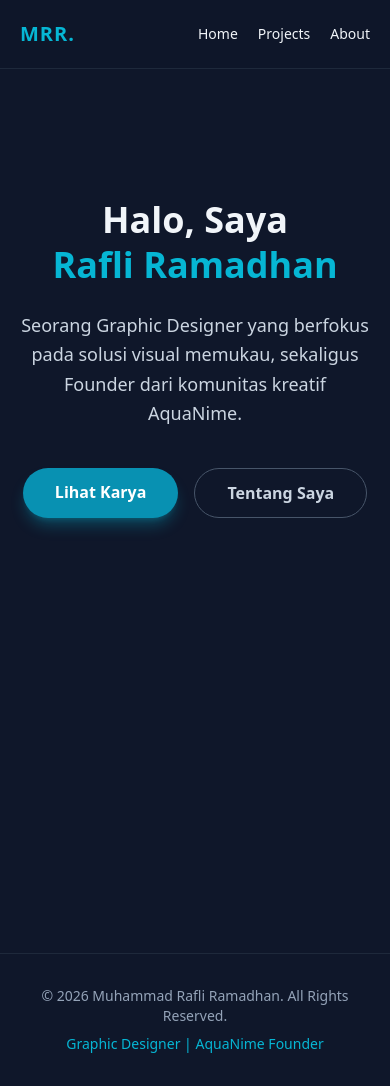
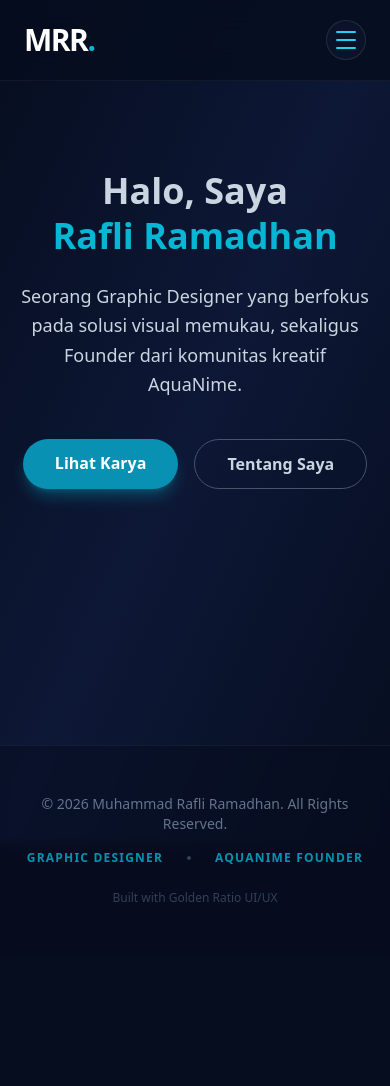
Before and after one commit to Rafli161102/CV-MRR, a Next.js app: page / in a window 390 px wide. After the commit the page ends 954 px from the top, so only its background shows below. Built offline with nearby package versions, Linux system fonts and the light colour scheme.

Commit message:
Implement responsive layout with navigation and footer
Add responsive navigation with hamburger menu and footer updates.

```diff
--- a/src/app/layout.jsx
+++ b/src/app/layout.jsx
@@ -1,37 +1,120 @@
+"use client";
+
 import './globals.css'
 import Link from 'next/link'
-
-export const metadata = {
-  title: 'Rafli Ramadhan | Portofolio',
-  description: 'Graphic Designer & Founder AquaNime',
-}
+import { useState } from 'react'
 
 export default function RootLayout({ children }) {
+  // State untuk mengontrol Hamburger Menu
+  const [isMenuOpen, setIsMenuOpen] = useState(false);
+
+  // Link Navigasi
+  const navLinks = [
+    { name: 'Home', href: '/' },
+    { name: 'Projects', href: '/projects' },
+    { name: 'About', href: '/about' },
+    { name: 'AquaNime', href: '/aquanime' },
+  ];
+
   return (
     <html lang="id">
-      <body className="bg-slate-900 text-slate-100 font-sans">
+      <head>
+        <title>MRR | Graphic Designer & Community Founder</title>
+        <meta name="description" content="Portofolio Profesional Muhammad Rafli Ramadhan (MRR). Spesialis Brand Identity, Packaging, dan Social Media Design." />
+      </head>
+      <body className="bg-[#060D1F] text-slate-300 font-sans selection:bg-cyan-500 selection:text-white overflow-x-hidden relative">
 
-        {/* NAVBAR (Menu Atas) */}
-        <nav className="p-5 flex justify-between items-center bg-slate-900/90 backdrop-blur-md sticky top-0 border-b border-slate-800 z-50">
-          <Link href="/" className="font-bold text-xl tracking-wider text-cyan-500">
-            MRR.
-          </Link>
-          <div className="flex gap-5 font-medium text-sm">
-            <Link href="/" className="hover:text-cyan-400 transition-colors">Home</Link>
-            <Link href="/projects" className="hover:text-cyan-400 transition-colors">Projects</Link>
-            <Link href="/about" className="hover:text-cyan-400 transition-colors">About</Link>
+        {/* Latar Belakang Clean Deep Cyber Space (Global) */}
+        <div className="fixed inset-0 bg-gradient-to-br from-[#060D1F] via-[#0D1836] to-[#060D1F] pointer-events-none z-0"></div>
+
+        {/* =========================================================================
+           HEADER & NAVBAR DENGAN GOLDEN RATIO & UNIK HAMBURGER
+           ========================================================================= */}
+        <nav className="fixed top-0 left-0 w-full z-50 bg-[#060D1F]/80 backdrop-blur-lg border-b border-white/5 selection:bg-cyan-500">
+          <div className="max-w-7xl mx-auto px-6 py-5 md:py-6 flex justify-between items-center relative">
+
+            {/* Logo MRR (Golden Ratio Sizing) */}
+            <Link href="/" className="group relative z-50">
+              <span className="text-3xl font-extrabold tracking-tighter text-white group-hover:text-cyan-400 transition-colors duration-300">
+                MRR<span className="text-cyan-500 group-hover:text-white">.</span>
+              </span>
+              <div className="absolute -bottom-1 left-0 w-0 h-0.5 bg-cyan-500 group-hover:w-full transition-all duration-300"></div>
+            </Link>
+
+            {/* DEKSTOP MENU (Hide on Mobile) */}
+            <div className="hidden md:flex items-center gap-8 lg:gap-10 font-medium text-sm tracking-widest uppercase">
+              {navLinks.map((link, index) => (
+                <Link key={index} href={link.href} className="relative group text-slate-200 hover:text-white transition-colors duration-300">
+                  {link.name}
+                  <div className="absolute -bottom-2 left-1/2 -translate-x-1/2 w-1 h-1 bg-cyan-500 rounded-full opacity-0 group-hover:opacity-100 transition-opacity duration-300 shadow-[0_0_10px_rgba(6,182,212,1)]"></div>
+                </Link>
+              ))}
+            </div>
+
+            {/* =========================================================================
+               TOMBOL HAMBURGER UNIK & KEREN (Mobile Only)
+               ========================================================================= */}
+            <button
+              onClick={() => setIsMenuOpen(!isMenuOpen)}
+              className="md:hidden relative z-50 w-10 h-10 flex flex-col justify-center items-center group bg-[#0A1329] rounded-full border border-white/10 hover:border-cyan-500/50 hover:shadow-[0_0_15px_rgba(6,182,212,0.3)] transition-all duration-300"
+              aria-label="Toggle Menu"
+            >
+              {/* Garis Hamburger Atas */}
+              <div className={`w-5 h-0.5 bg-cyan-400 rounded-full transition-all duration-500 ease-out ${isMenuOpen ? 'rotate-45 translate-y-1.5' : 'mb-1.5'}`}></div>
+              {/* Garis Hamburger Tengah (Fade Out) */}
+              <div className={`w-5 h-0.5 bg-cyan-400 rounded-full transition-all duration-500 ease-out ${isMenuOpen ? 'opacity-0 scale-0' : 'opacity-100'}`}></div>
+              {/* Garis Hamburger Bawah */}
+              <div className={`w-5 h-0.5 bg-cyan-400 rounded-full transition-all duration-500 ease-out ${isMenuOpen ? '-rotate-45 -translate-y-1.5' : 'mt-1.5'}`}></div>
+
+              {/* Efek Cahaya Saat Hover */}
+              <div className="absolute inset-0 rounded-full bg-cyan-500 opacity-0 group-hover:opacity-10 blur-md transition-opacity duration-300"></div>
+            </button>
+
+          </div>
+
+          {/* =========================================================================
+             MOBILE MENU OVERLAY (Slide & Fade Animation)
+             ========================================================================= */}
+          <div className={`fixed inset-0 bg-[#060D1F]/98 backdrop-blur-xl z-40 transition-all duration-700 ease-in-out ${isMenuOpen ? 'opacity-100 visible' : 'opacity-0 invisible'}`}>
+            <div className="flex flex-col items-center justify-center h-full gap-8 p-10 font-bold text-3xl sm:text-4xl tracking-tight selection:bg-cyan-500 selection:text-white">
+              {navLinks.map((link, index) => (
+                <Link
+                  key={index}
+                  href={link.href}
+                  onClick={() => setIsMenuOpen(false)} // Tutup menu saat link diklik
+                  className={`text-white hover:text-cyan-400 transition-all duration-500 transform ${isMenuOpen ? 'translate-y-0 opacity-100' : 'translate-y-10 opacity-0'}`}
+                  style={{ transitionDelay: `${index * 100}ms` }} // Efek muncul bergantian
+                >
+                  {link.name}<span className="text-cyan-500">.</span>
+                </Link>
+              ))}
+
+              {/* Garis Dekorasi Golden Ratio Mobile */}
+              <div className="w-16 h-0.5 bg-cyan-800 rounded-full mt-10"></div>
+            </div>
           </div>
         </nav>
 
-        {/* KONTEN HALAMAN (Berubah-ubah saat menu diklik) */}
-        <main className="min-h-screen">
+        {/* =========================================================================
+           KONTEN HALAMAN (children)
+           ========================================================================= */}
+        <main className="relative z-10 pt-10 selection:bg-cyan-500 selection:text-white overflow-x-hidden">
           {children}
         </main>
 
-        {/* FOOTER (Bagian Bawah) */}
-        <footer className="p-8 text-center border-t border-slate-800 text-slate-400 text-sm mt-10">
-          <p>© 2026 Muhammad Rafli Ramadhan. All Rights Reserved.</p>
-          <p className="mt-2 text-cyan-500">Graphic Designer | AquaNime Founder</p>
+        {/* =========================================================================
+           FOOTER (Golden Ratio & Clean)
+           ========================================================================= */}
+        <footer className="relative z-10 border-t border-white/5 bg-[#060D1F]/50 backdrop-blur-sm mt-32 py-12 px-6 text-center text-sm text-slate-500 font-light selection:bg-cyan-500">
+          <div className="max-w-7xl mx-auto flex flex-col items-center gap-4">
+            <p>© 2026 Muhammad Rafli Ramadhan. All Rights Reserved.</p>
+            <div className="flex gap-6 items-center uppercase tracking-widest text-xs font-bold text-cyan-500/80">
+              <span>Graphic Designer</span>
+              <div className="w-1 h-1 bg-slate-700 rounded-full"></div>
+              <span>AquaNime Founder</span>
+            </div>
+            <p className="text-xs text-slate-700 mt-2">Built with Golden Ratio UI/UX</p>
+          </div>
         </footer>
 
       </body>
```
